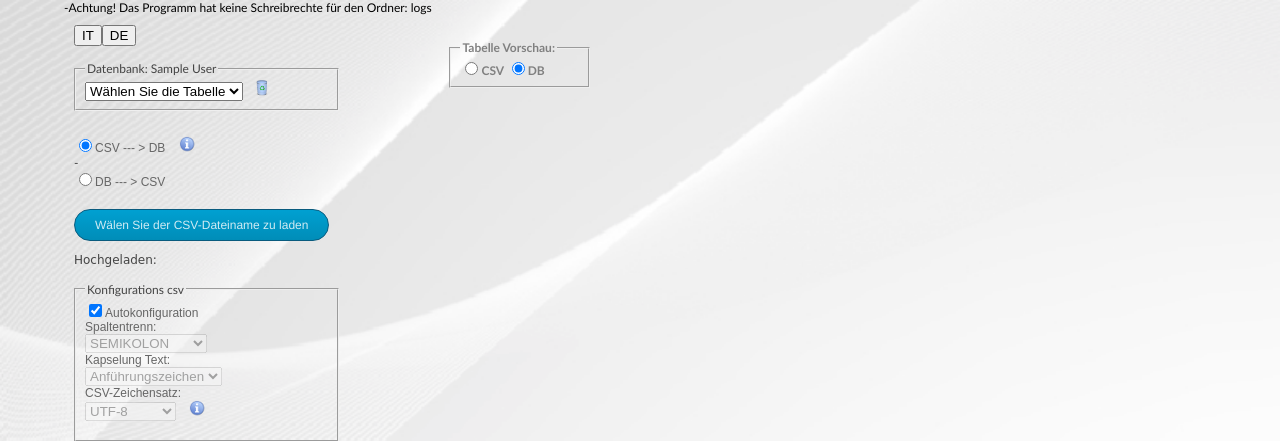
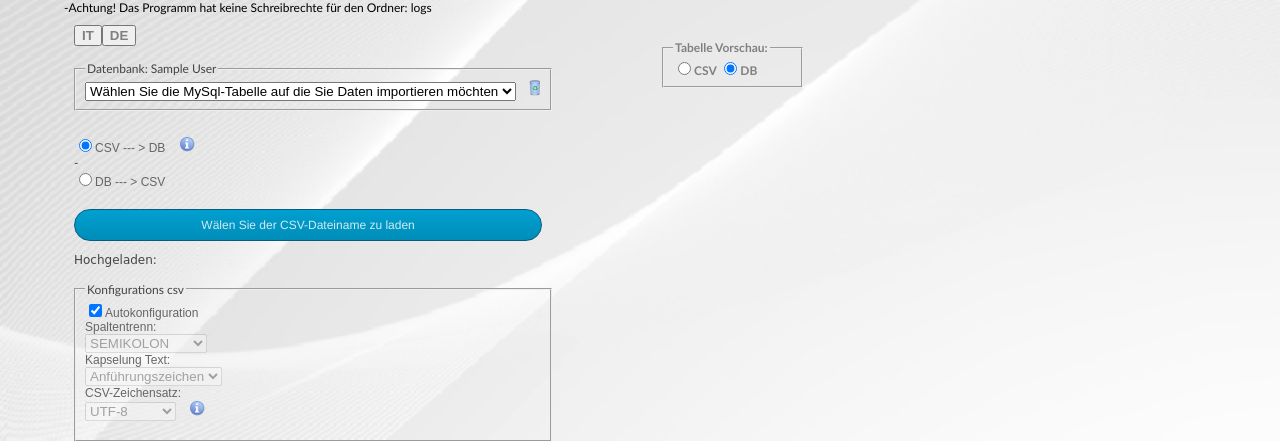
Before and after one commit to balmistan/csv-import-2, a PHP site: page /pages/main.php in a window 1280 px wide. Shown: the top 441 px of the page. Run offline with PHP 8.4, Linux system fonts and the light colour scheme; the visitor is signed in with stand-in values (Sample User, id 1); data that the repository does not hold is empty; some libraries are stand-ins or nearby versions.

Commit message:
style of buttons changed

```diff
--- a/css/screen.css
+++ b/css/screen.css
@@ -222,3 +222,9 @@ body{
 .info-icon{
     margin-left:10px !important;
 }
+
+input[type="button"],
+input[type="submit"]{
+    color:gray !important;
+    font-weight: bold;
+}
--- a/lang/lang_de.json
+++ b/lang/lang_de.json
@@ -31,7 +31,7 @@
             "csv_settings": "Konfigurations csv"
         },
         "option_select": {
-            "select_table" : "Wählen Sie die Tabelle",
+            "select_table" : "Wählen Sie die MySql-Tabelle auf die Sie Daten importieren möchten",
             "semicolon": "SEMIKOLON",
             "comma": "KOMMA",
             "dot": "PUNKT",
--- a/pages/index.php
+++ b/pages/index.php
@@ -83,7 +83,7 @@ if ($err_msg != "") {
 }
 echo "
             <fieldset class=\"boxBody\">
-                <button type=\"button\" onclick=\"window.location = '?lang=it';\">IT</button><button type=\"button\" onclick=\"window.location = '?lang=de';\">DE</button>
+                <input type=\"button\" onclick=\"window.location = '?lang=it';\" value=\"IT\" \><input type=\"button\" onclick=\"window.location = '?lang=de';\" value=\"DE\" \>
                 <label for=\"dbname\">" . $label['dbname'] . "</label>
                 <input type=\"text\" name=\"dbname\" id=\"dbname\"/>
                 <label for=\"server\">" . $label['server'] . "</label>
--- a/pages/js/main.js
+++ b/pages/js/main.js
@@ -360,8 +360,9 @@ $(document).ready(function () {
 
     }
 
+//checkbtntest handle events on function change import/export or export/import
+    function checkbtntest() { // if radiobtn change
 
-    function checkbtntest() { // if radiobtn change
         if (get_direction() === "csvtodb") { //inport in db
             $(".csvtodb").show();
             $(".dbtocsv").hide();
```
